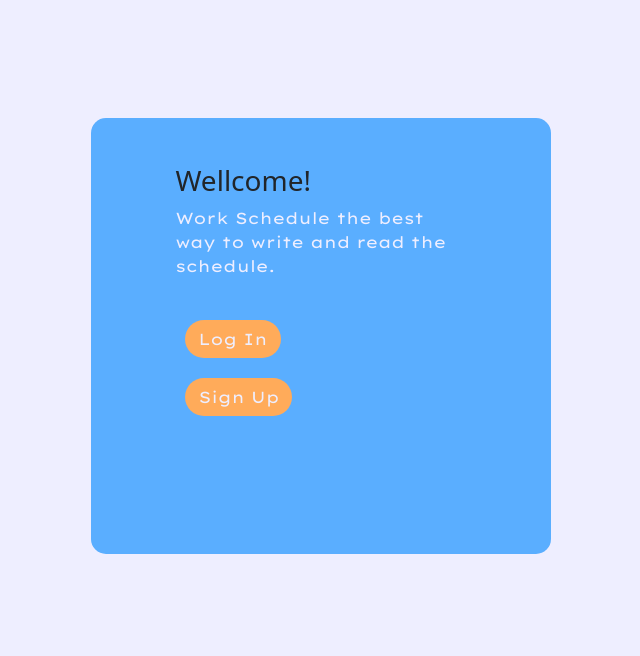
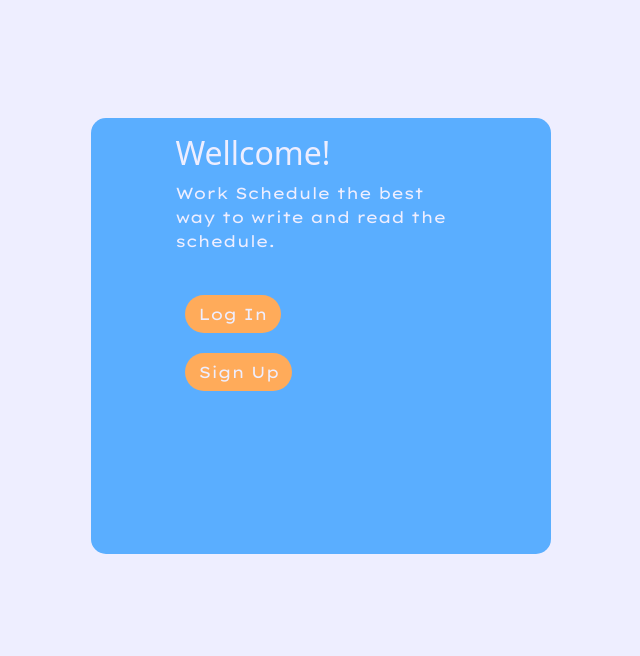
Before and after one commit to ZoltanNyaradi/work-schedule, a Django app: page / in a window 1280 px wide. Shown: the part 80-736 px from the top of the page, without its empty margins (319-959 px from the left). Run offline with Django 5.2, Linux system fonts and the light colour scheme; data that the repository does not hold is empty.

Commit message:
fix typo h20 to h2 in css, change the message for unauthenticated users h3 to p

```diff
--- a/static/css/style.css
+++ b/static/css/style.css
@@ -18,7 +18,7 @@ header, footer,
 }
 
 /* Text Colors */
-p, h1, h20, #log-out, #account-container a, .btn, .text-bubble{
+p, h1, h2, #log-out, #account-container a, .btn, .text-bubble{
 	color: #EEEEFF; /* White */
 }
 
--- a/templates/schedule/schedule.html
+++ b/templates/schedule/schedule.html
@@ -120,7 +120,7 @@
             <div class="container">
                 <div class="row">
                     <div class="col-md-8 mt-3 offset-md-2">
-                        <h3>Your account haven't been confirmed yet.</h3>
+                        <p>Your account haven't been confirmed yet.</p>
                      </div>
                 </div>
             </div>
@@ -135,7 +135,7 @@
             <div class="container">
                 <div class="row">
                     <div class="col-md-8 mt-3 offset-md-2">
-                        <h3>Wellcome!</h3>
+                        <h2>Wellcome!</h2>
                         <p>Work Schedule the best way to write and read the schedule.</p>
                     </div>
                 </div>
```
